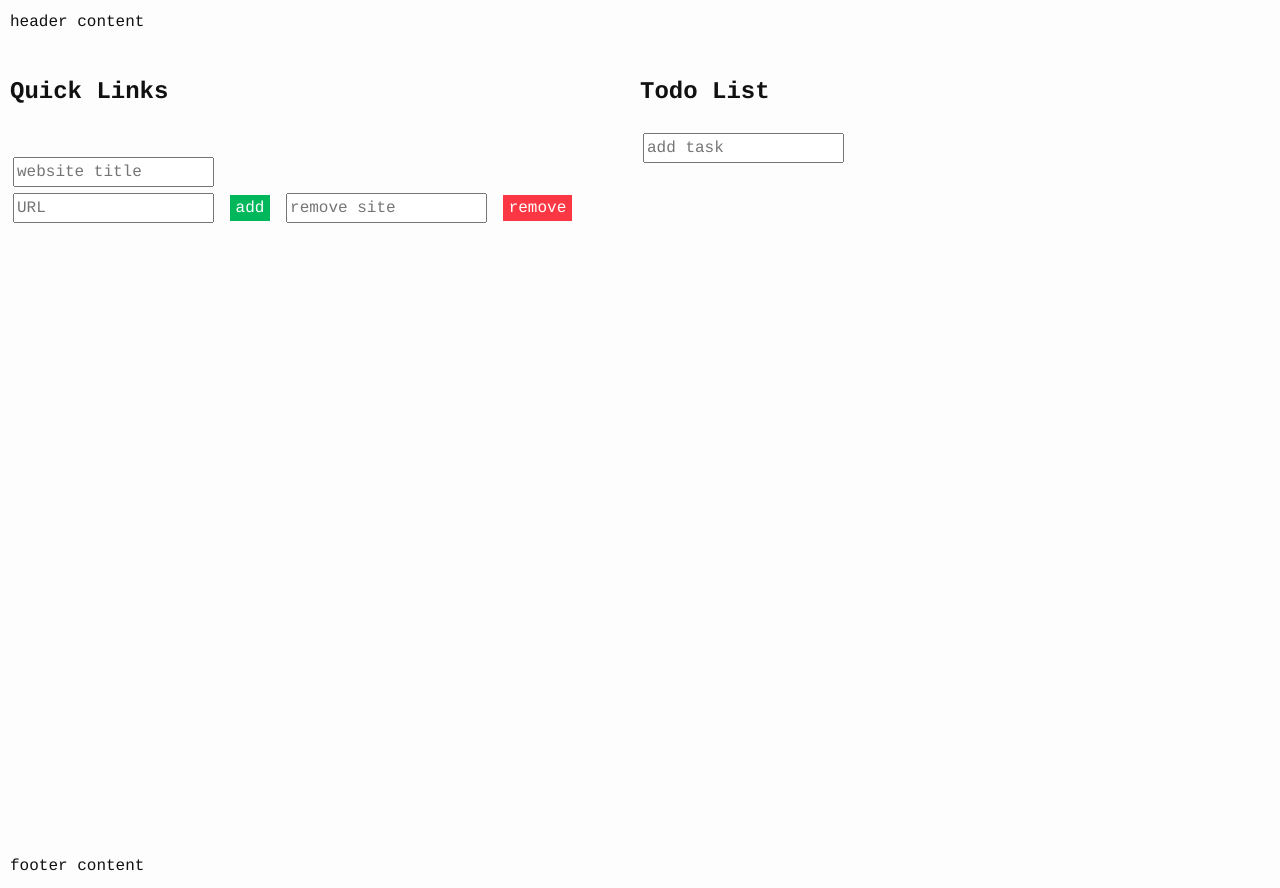
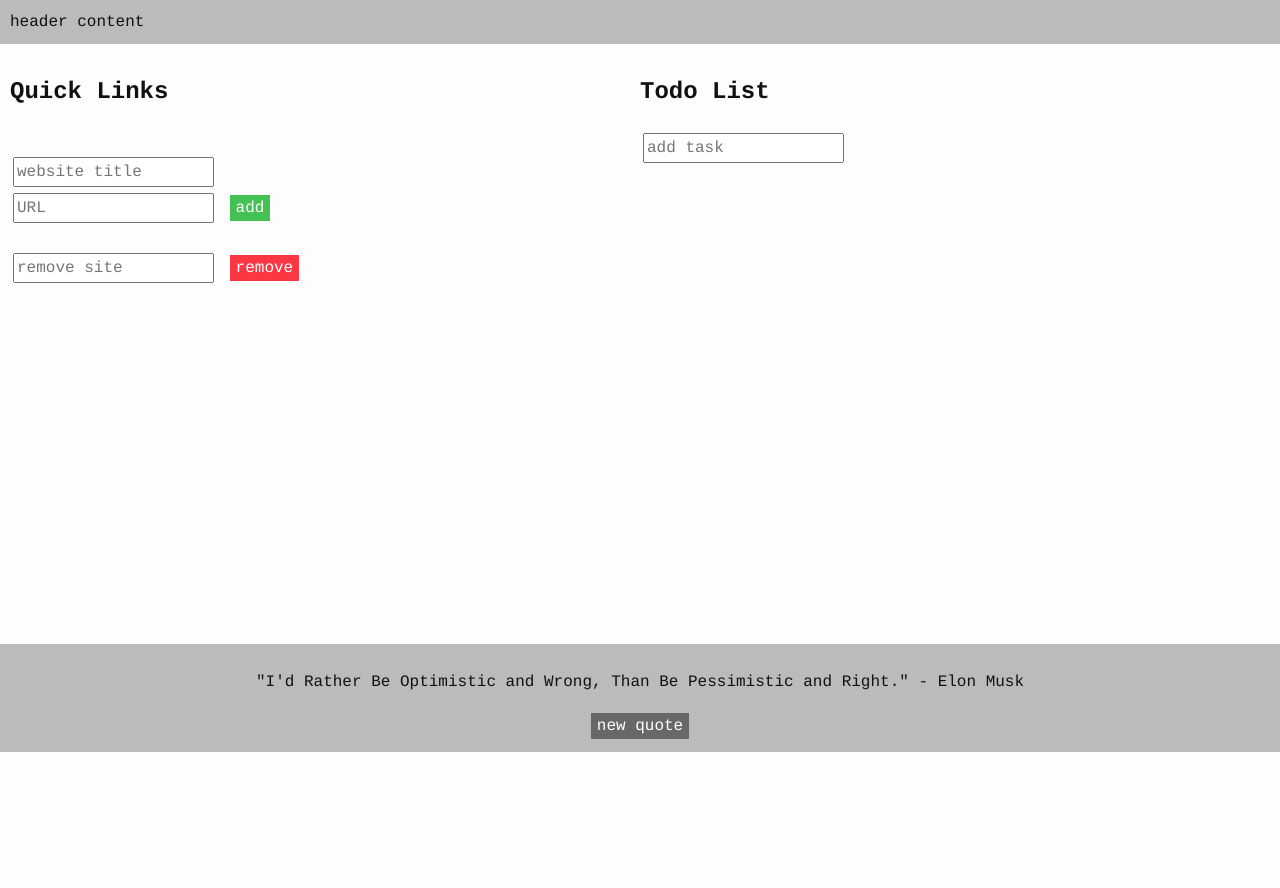
Before and after one commit to AustinHartman/homepage, a plain HTML site: page index.html in a window 1280 px wide. After the commit the page ends 800 px from the top, so only its background shows below. Drawn offline with Linux system fonts and the light colour scheme.

Commit message:
add quote generator

```diff
--- a/index.html
+++ b/index.html
@@ -16,9 +16,10 @@
         <input type="text" placeholder="website title" name="website" id="newSite">
         <br>
         <input type="text" placeholder="URL" name="websiteLink" id="newSiteLink">
-        <input type="button" class="buttonAdd" onclick="addSite()" value="add">
+        <input type="button" class="button" onclick="addSite()" id="add" value="add">
+        <br><br>
         <input type="text" placeholder="remove site" id="removeLink">
-        <input type="button" class="buttonRm" onclick="removeSite()" value="remove">
+        <input type="button" class="button" onclick="removeSite()" id="rm" value="remove">
         <script src="scripts/siteList.js"></script>
       </div>
       <div class="right">
@@ -31,7 +32,12 @@
       </div>
     </div>
     <div class="footer">
-        footer content
+        <div id="quoteDisplay">
+          <!-- disp here -->
+        </div>
+        <input type="button" class="button" onclick="newQuote()" value="new quote"></button>
+
+        <script src="scripts/quoteGen.js"></script>
     </div>
   </body>
 </html>
--- a/main.css
+++ b/main.css
@@ -11,11 +11,17 @@ body, html{
   width:100%;
   padding:10px;
   box-sizing:border-box;
+  background-color: #babbbc;
 }
+
+.footer {
+  text-align: center;
+}
+
 .content{
   width:100%;
   padding:10px;
-  height:100%;
+  height:75%;
   box-sizing:border-box;
   padding:10px;
 }
@@ -45,9 +51,9 @@ a:hover {
   background-color: #b6b7ba;
 }
 
-.buttonRm {
+.button {
   font: 400 16px/1.5 Courier;
-  background-color: #fc3744;
+  background-color: #686868;
   border: none;
   color: white;
   text-align: center;
@@ -56,21 +62,22 @@ a:hover {
   font-size: 16px;
 }
 
-.buttonRm:hover {
+.button:hover {
+  background-color: #2d2d2d;
+}
+
+#rm {
+  background-color: #fc3744;
+}
+
+#rm:hover {
   background-color: #ce232e;
 }
 
-.buttonAdd:hover {
-  background-color: #007a3c;
+#add {
+  background-color: #43c152;
 }
 
-.buttonAdd {
-  font: 400 16px/1.5 Courier;
-  background-color: #00b75b;
-  border: none;
-  color: white;
-  text-align: center;
-  text-decoration: none;
-  display: inline-block;
-  font-size: 16px;
+#add:hover {
+  background-color: #33963e;
 }
--- /dev/null
+++ b/scripts/quoteGen.js
@@ -0,0 +1,20 @@
+var quotes = [
+  '"We are what we repeatedly do. Excellence then, is not an act, but a habit." – Aristotle',
+  '"Don\'t do they. Do you." - Russell Westbrook',
+  '"Sit up straight. Whether male or female, do deadlifts, bench press, muscle-ups, and 400m sprints 3-4 times a week for about 45 minutes. Progressively increase loads. If you feel injured, stop doing that for a while. Eat lean meats, healthy oils, nuts, legumes, and a ton of vegetables. Avoid white starches, sugar in any form, and sodas like the plague. Drink lots of water. Get some sleep. Take cold showers. Stop being afraid of things." - Goodreads 4-Hour Body Review',
+  '"I have no special talents. I am only passionately curious." - Albert Einstein',
+  '"Do what you can, with what you have, where you are." - Theodore Roosevelt',
+  '"The test of a first-rate intelligence is the ability to hold two opposed ideas in mind at the same time and still retain the ability to function." - F. Scott Fitzgerald',
+  '"All I want to know is where I\'m going to die and I\'ll never go there" - Charlie Munger',
+  '"If I have seen further it is by standing on ye sholders of Giants." - Isaac Newton',
+  '"I\'d Rather Be Optimistic and Wrong, Than Be Pessimistic and Right." - Elon Musk',
+]
+
+var quote_index = Math.floor(Math.random() * quotes.length);
+var result = "<p>" + quotes[quote_index] + "</p>";
+console.log(result);
+document.getElementById('quoteDisplay').innerHTML = result;
+
+function newQuote() {
+  document.location.reload();
+}
```
